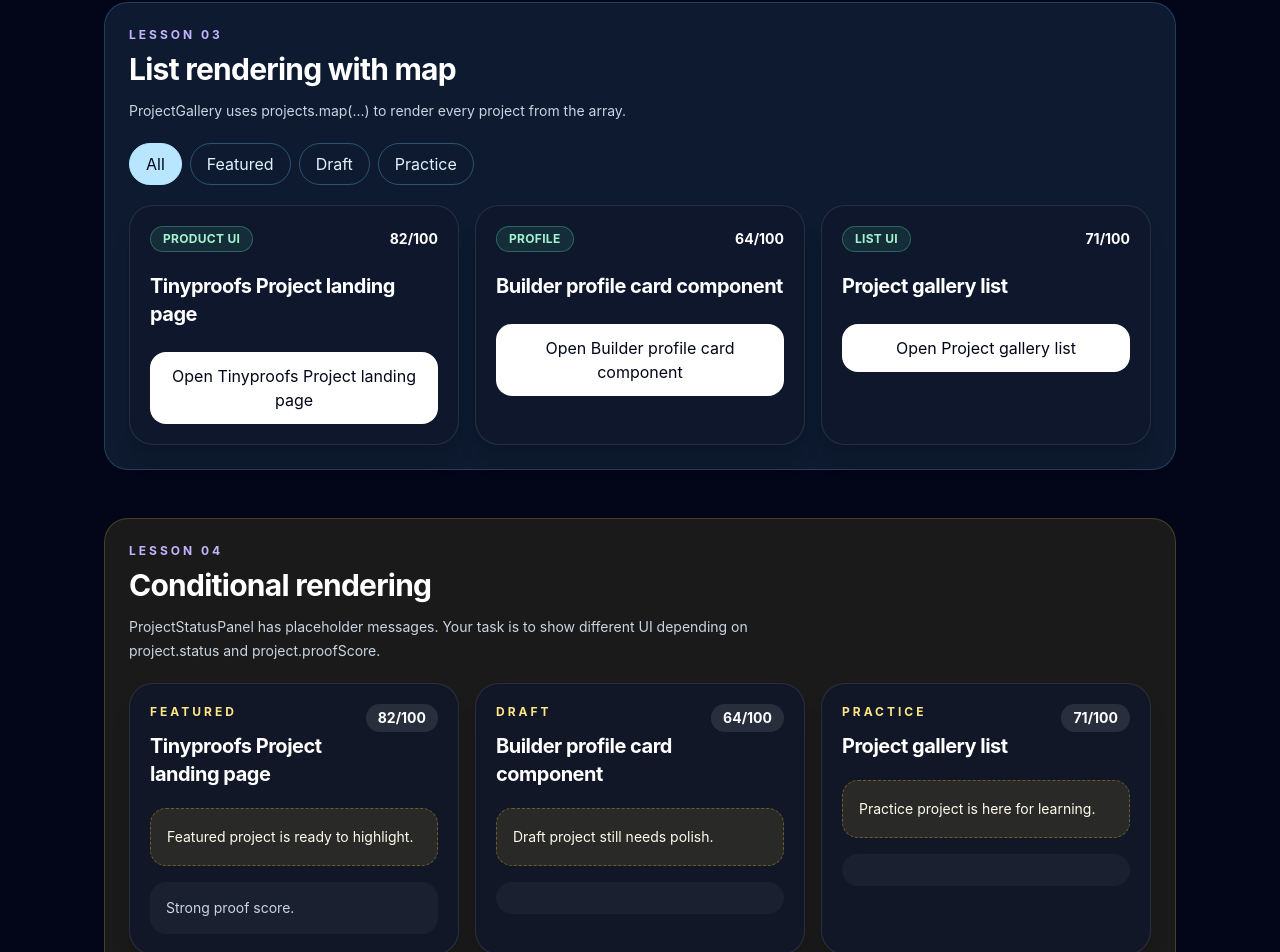
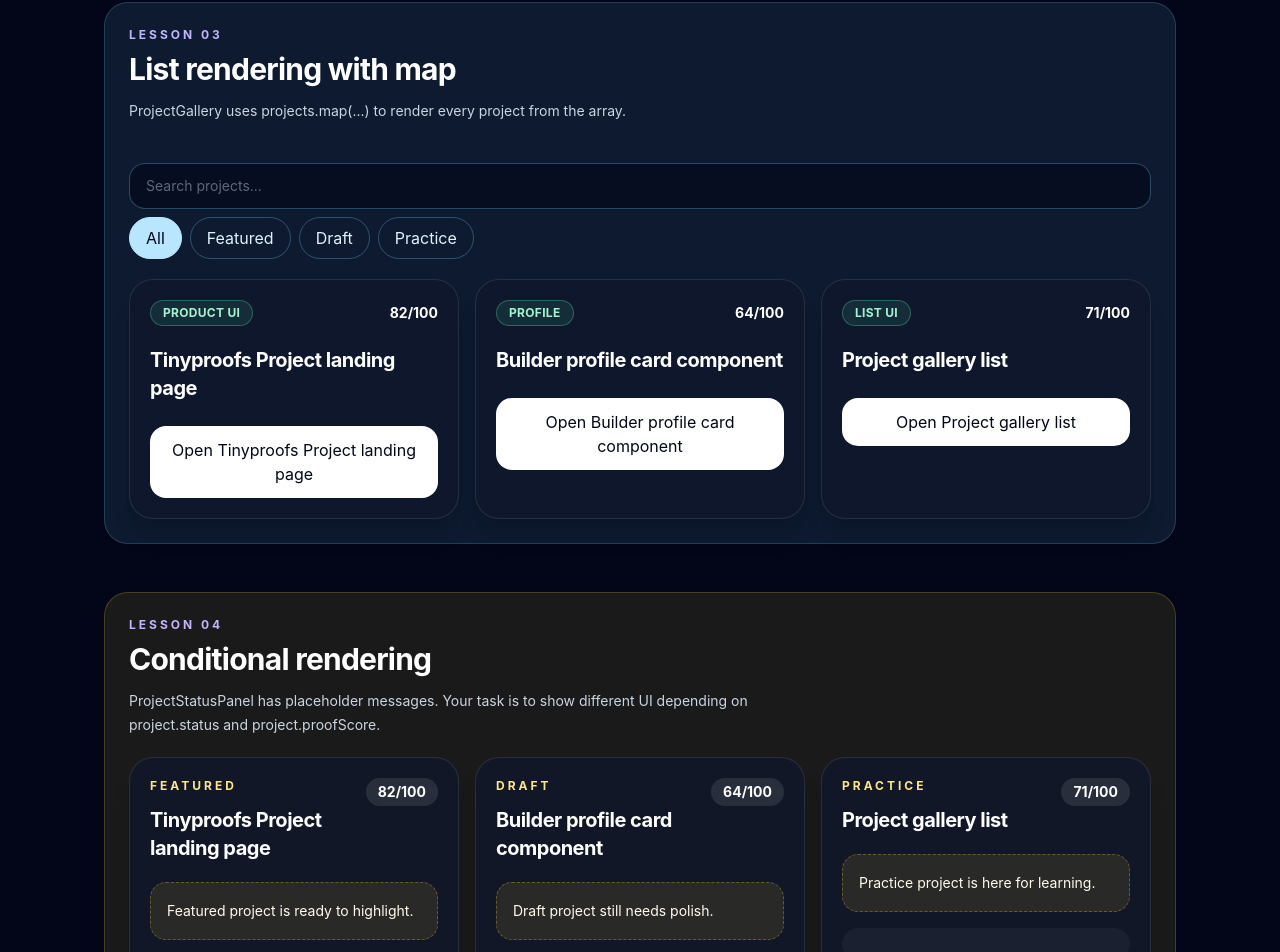
Before and after one commit to turanarican1985/tinyproofs-react-practice, a React (Vite) app: page / in a window 1280 px wide. Shown: the part 1589-2541 px from the top of the page. Built offline with nearby package versions, Linux system fonts and the light colour scheme.

Commit message:
Add controlled project search input

```diff
--- a/src/App.jsx
+++ b/src/App.jsx
@@ -17,11 +17,21 @@ export default function App() {
   const featuredProfile = profiles[0];
 
   const [selectedStatus, setSelectedStatus] = useState("All");
+  const [searchQuery, setSearchQuery] = useState("");
 
-  const filteredProjects =
-    selectedStatus === "All"
-      ? projects
-      : projects.filter((project) => project.status === selectedStatus);
+  const filteredProjects = projects.filter((project) => {
+    const matchesStatus =
+      selectedStatus === "All" || project.status === selectedStatus;
+
+    const normalizedSearch = searchQuery.trim().toLowerCase();
+
+    const matchesSearch =
+      normalizedSearch === "" ||
+      project.title.toLowerCase().includes(normalizedSearch) ||
+      project.description.toLowerCase().includes(normalizedSearch);
+
+    return matchesStatus && matchesSearch;
+  });
 
   const statuses = ["All", "Featured", "Draft", "Practice"];
 
@@ -89,6 +99,12 @@ export default function App() {
             description="ProjectGallery uses projects.map(...) to render every project from the array."
           />
           <div className="mt-5 flex flex-wrap gap-2">
+            <input
+              value={searchQuery}
+              onChange={(event) => setSearchQuery(event.target.value)}
+              placeholder="Search projects..."
+              className="mt-5 w-full rounded-2xl border border-sky-300/30 bg-slate-950/60 px-4 py-3 text-sm text-sky-50 outline-none placeholder:text-sky-100/40"
+            />
             {statuses.map((status) => (
               <button
                 key={status}
```
